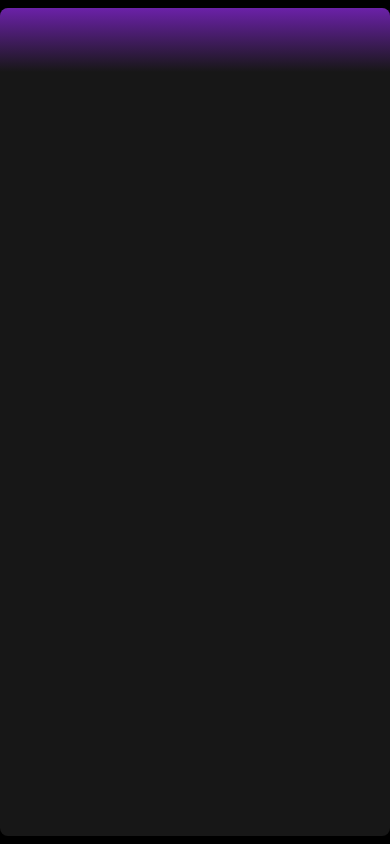
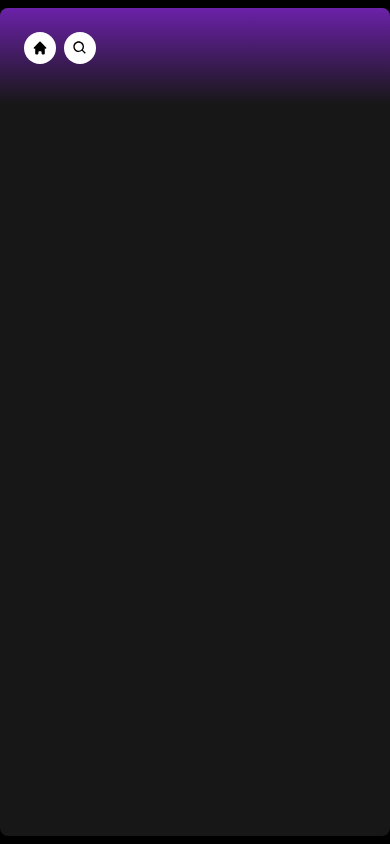
Before and after one commit to katleschris/music-app, a Next.js app: page / in a window 390 px wide. Built offline with nearby package versions, Linux system fonts and the light colour scheme.

Commit message:
Created buttons for mobile view

```diff
--- a/components/Header.tsx
+++ b/components/Header.tsx
@@ -1,8 +1,9 @@
 'use client'
 import { useRouter } from 'next/navigation'
 import { twMerge } from 'tailwind-merge';
-import { fileURLToPath } from 'url';
 import { RxCaretLeft, RxCaretRight } from 'react-icons/rx'
+import { HiHome } from 'react-icons/hi';
+import { BiSearch } from 'react-icons/bi';
 
 interface HeaderProps {
     children: React.ReactNode;
@@ -63,6 +64,38 @@ const Header: React.FC<HeaderProps> = ({
                         <RxCaretRight size={35} className='text-white'/>
                     </button>
                 </div>
+                <div className= 'flex md:hidden gap-x-2 items-center'>
+                    <button
+                        className='
+                        rounded-full
+                        p-2
+                        bg-white
+                        flex
+                        items-center
+                        hover:opacity-75transition
+                        '
+                    >
+                        <HiHome className='text-black' />
+                    </button>
+                    <button
+                        className='
+                        rounded-full
+                        p-2
+                        bg-white
+                        flex
+                        items-center
+                        hover:opacity-75transition
+                        '
+                    >
+                        <BiSearch className='text-black' />
+                    </button>
+                </div>
+                <div
+                className='
+                flex
+                justify-between
+                items-center
+                gap-x-4'></div>
             </div>
         </div>
     )
```
